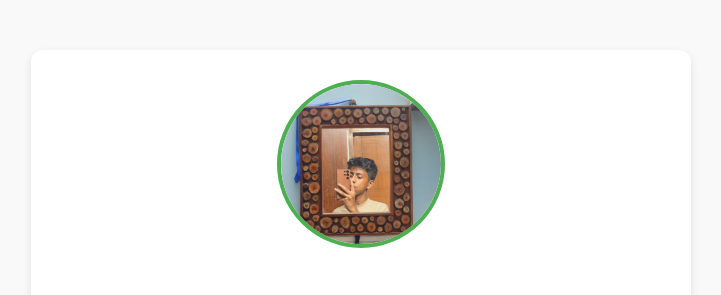
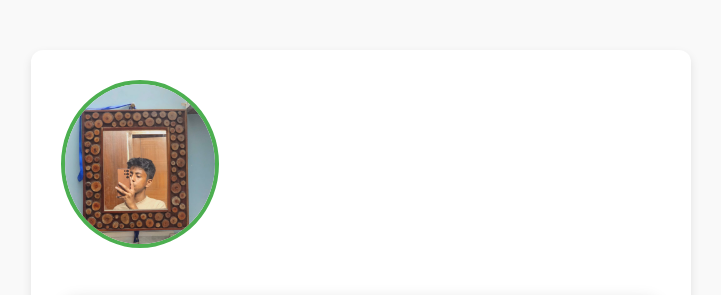
Before and after one commit to rifat487/rifat-profile-site, a plain HTML site: page index.html in a window 1280 px wide. Shown: the top 295 px of the page, without its empty margins (279-1000 px from the left). Drawn offline with Linux system fonts and the light colour scheme.

Commit message:
Update index.html

```diff
--- a/index.html
+++ b/index.html
@@ -4,7 +4,6 @@
   <html lang="en">
 <head>
   <meta charset="UTF-8" />
-
   <style>
     body {
       font-family: Arial, sans-serif;
@@ -47,7 +46,8 @@
 </head>
 <body>
   <div class="card">
-    <img src="WhatsApp%20Image%202025-04-15%20at%2022.39.21_5e78a746.jpg" alt="Rifat Musaddik Romeo" />
+    <img src="WhatsApp%20Image%202025-04-15%20at%2022.39.21_5e78a746.jpg" alt="Rifat Musaddik Romeo" style="width:150px; border-radius:50%; margin-bottom: 10px; display: block;">
+
   <meta charset="UTF-8">
   <meta name="google-site-verification" content="SmaNCxlNvJ_mSJfMzP1xDQVcYYJkBFVXqJYg3AVF1_g" />
   <meta name="viewport" content="width=device-width, initial-scale=1.0">
```
